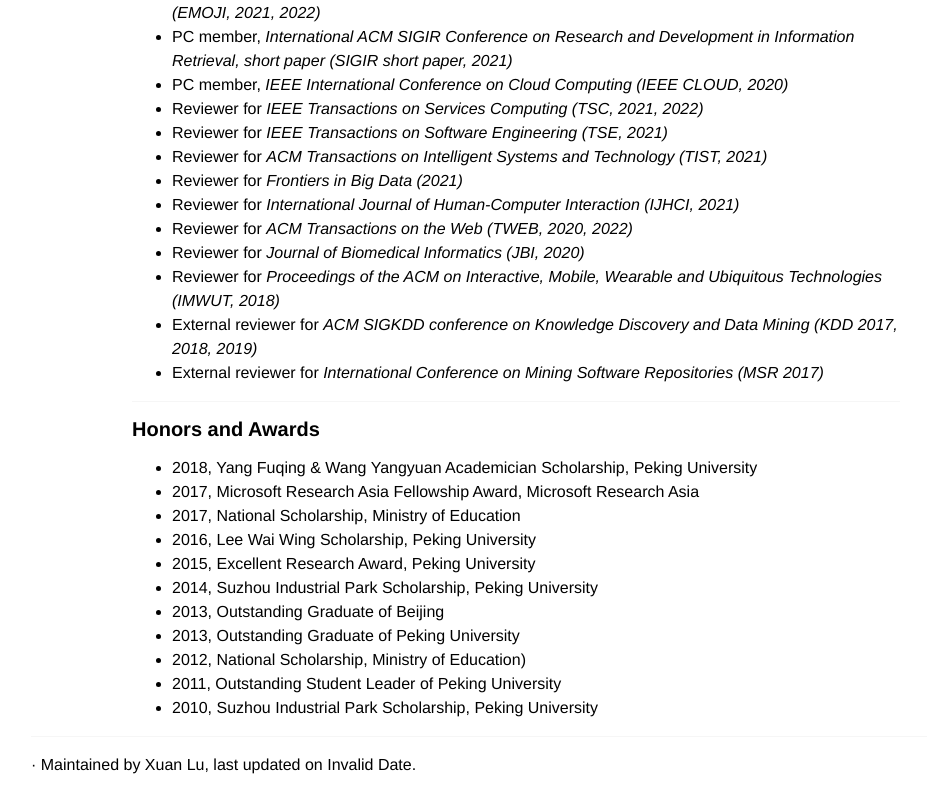
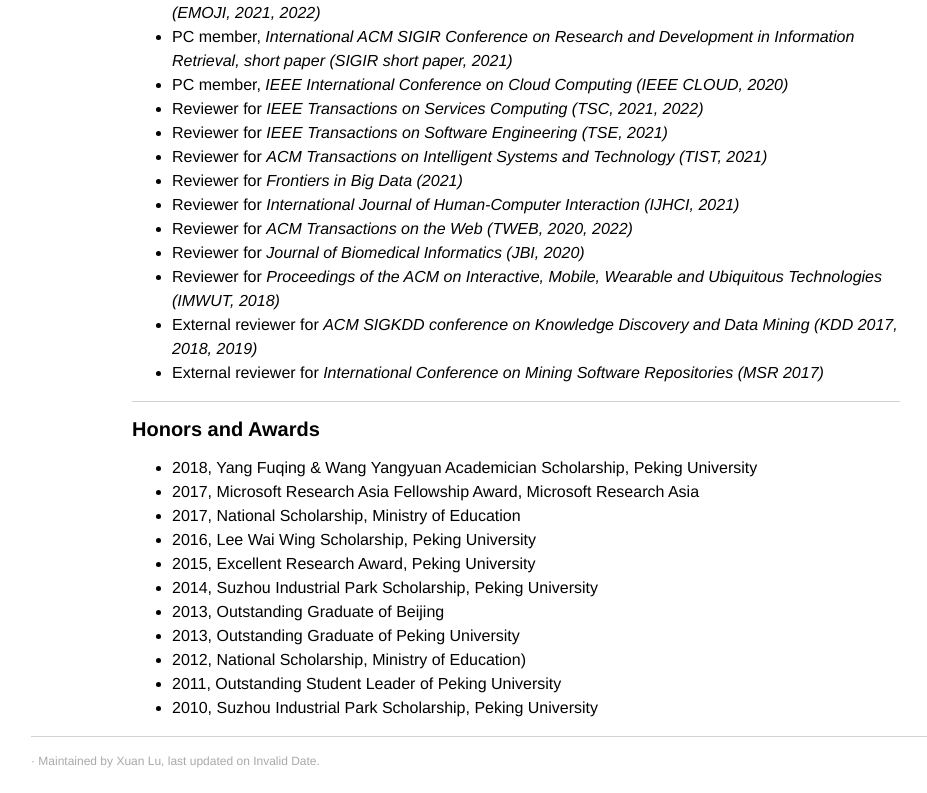
Before and after one commit to sprvgt/hompage-next, a React (Create React App) app: page / in a window 1280 px wide. Shown: the part 719-1512 px from the top of the page, without its empty margins (124-1051 px from the left). Built offline with nearby package versions, Linux system fonts and the light colour scheme.

Commit message:
Update splitter's color and footnote style.

```diff
--- a/src/index.css
+++ b/src/index.css
@@ -13,6 +13,9 @@
   max-width: 970px;
   margin-left:auto;
   margin-right:auto;
+  font-size: 12px;
+  line-height: 16px;
+  color: darkgrey;
 }
 
 .profile {
@@ -51,7 +54,7 @@
 }
 
 .segment {
-  border-top: 1px solid #f6f6f6;
+  border-top: 1px solid #d2d2d2;
 }
 
 .segment-title {
```
